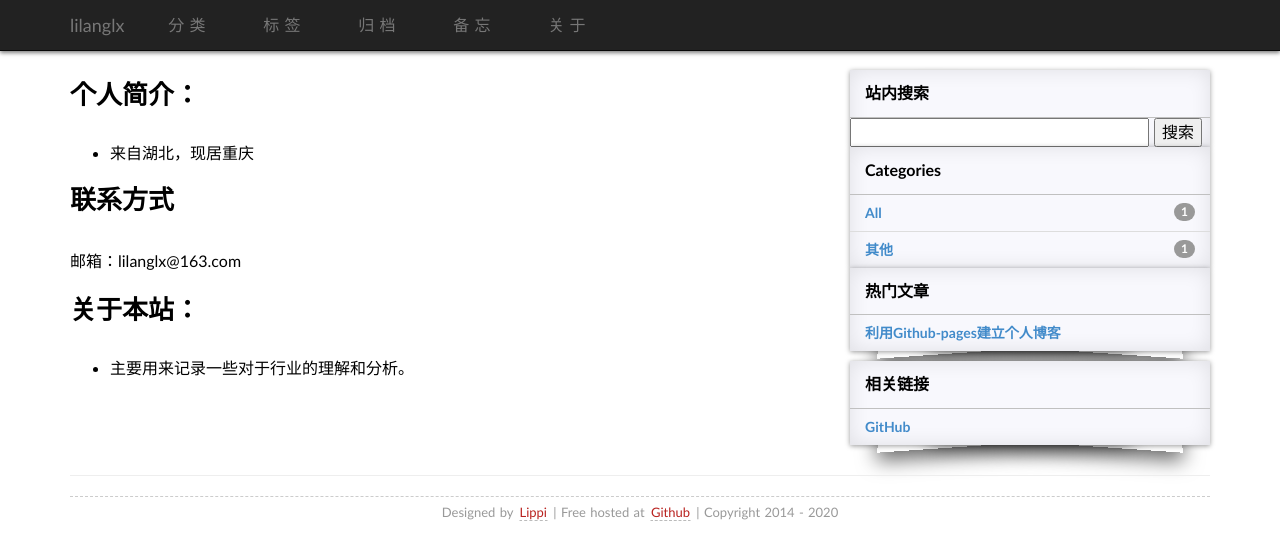
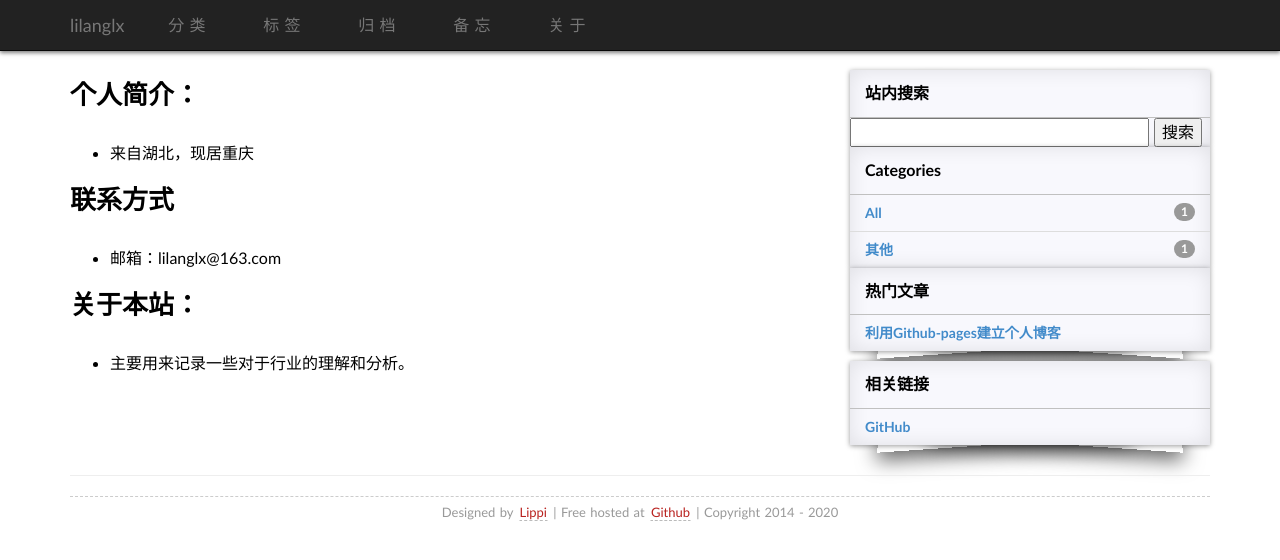
Before and after one commit to OMGShifeiiiiii/OMGShifeiiiiii.github.io, a Jekyll site: the page built from about.md, in a window 1280 px wide. Shown: the top 560 px of the page. Built offline with Jekyll 4.4.1, drawn with Linux system fonts in a browser that asks for light colours; some web fonts are replaced; comment, search, counter and statistics services are not loaded.

```diff
--- a/about.md
+++ b/about.md
@@ -9,7 +9,7 @@ title: "关于：About"
 
 ## 联系方式
 
-邮箱：lilanglx@163.com
+* 邮箱：lilanglx@163.com
 
 ## 关于本站：
 
```
